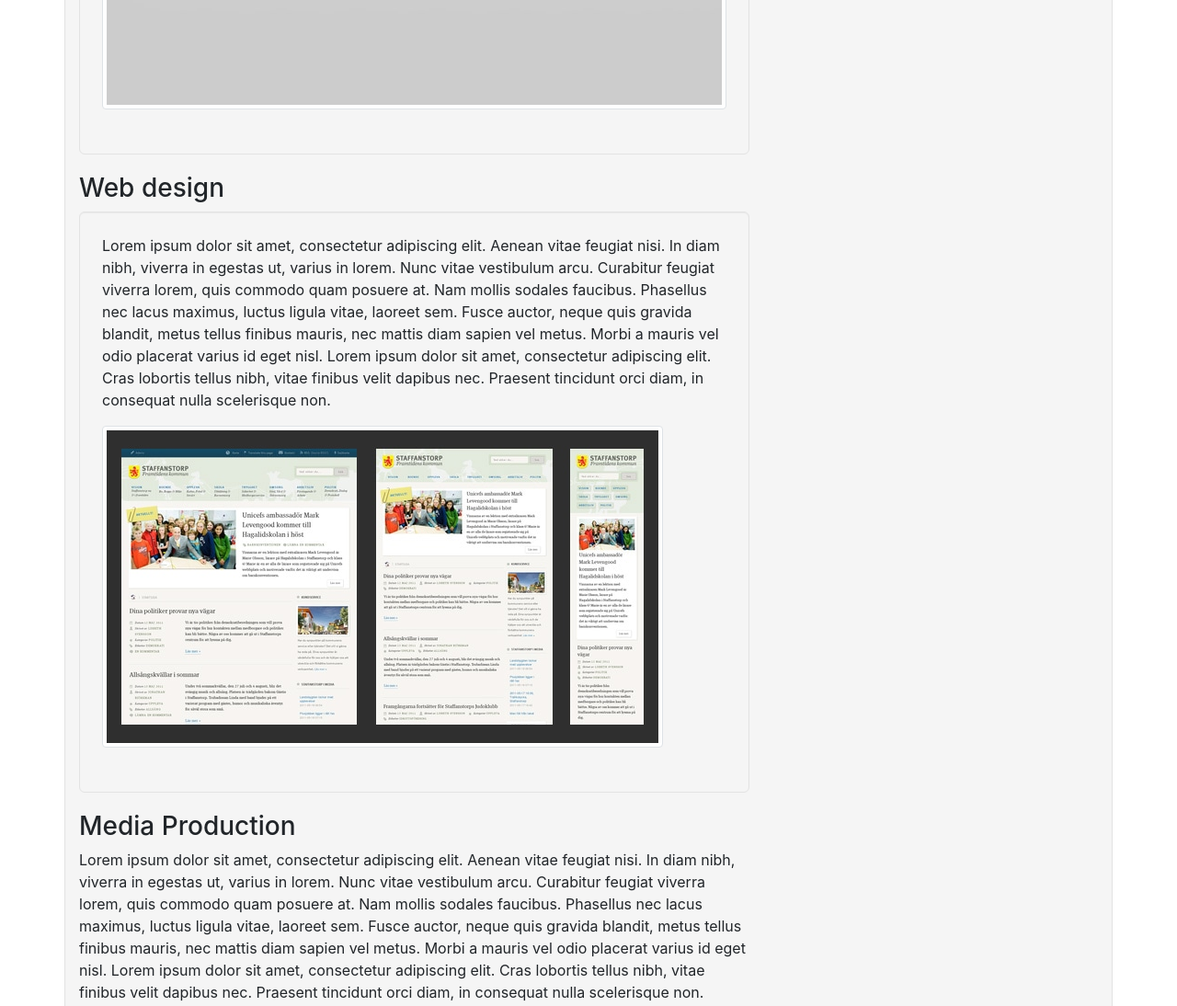
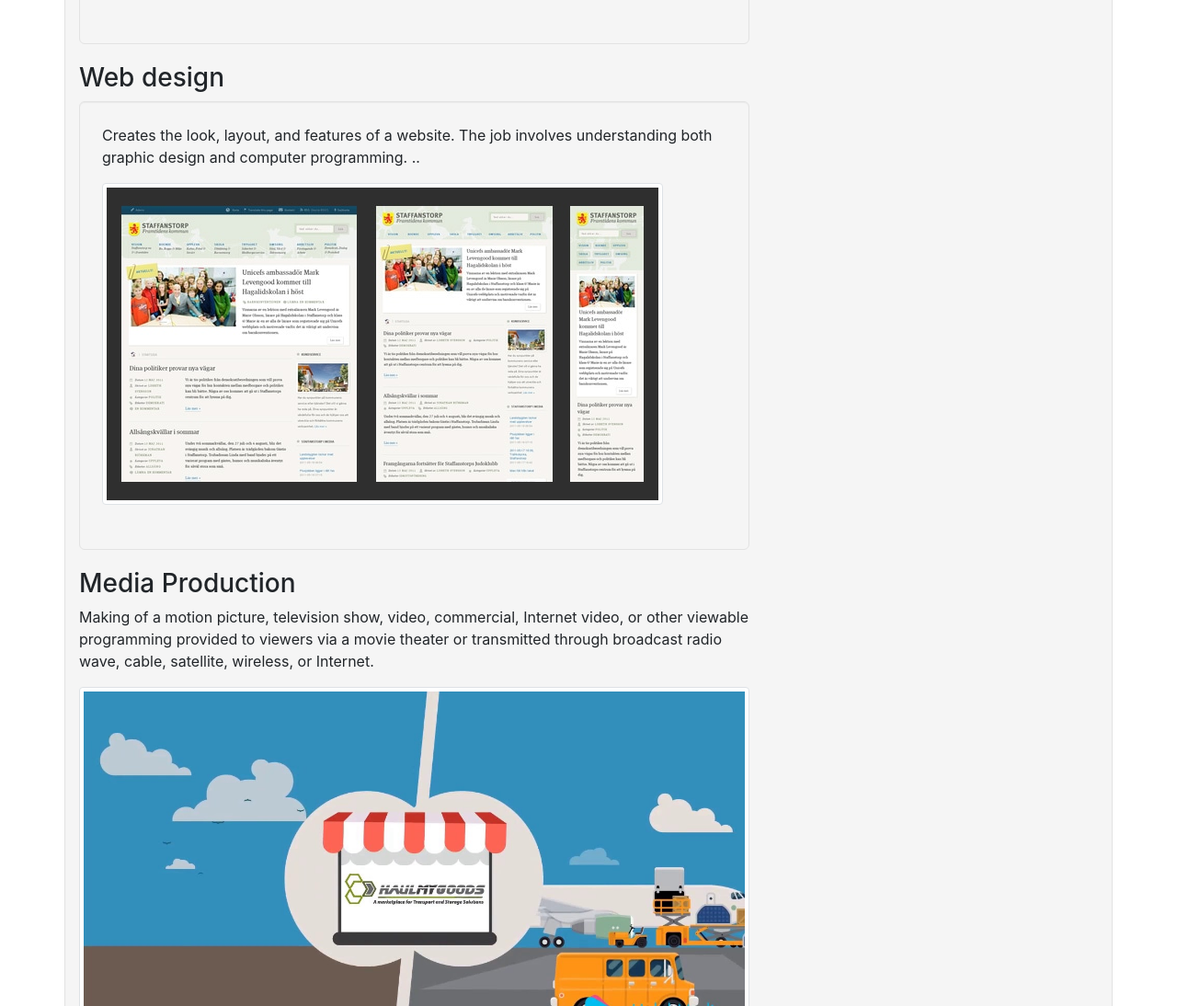
Before and after one commit to djaldave/My-Portfolio, a plain HTML site: page portfolio.html in a window 1280 px wide. Shown: the part 1140-2234 px from the top of the page at 92% size. Drawn offline with nearby package versions, Linux system fonts and the light colour scheme.

Commit message:
fixing bug , changing text

```diff
--- a/portfolio.html
+++ b/portfolio.html
@@ -42,8 +42,10 @@
                     <h3 class="panel-title">Graphic Design</h3>
                 </div>
                 <div class="panel-body well well-lg">
-
-                    <p>Lorem ipsum dolor sit amet, consectetur adipiscing elit. Aenean vitae feugiat nisi. In diam nibh, viverra in egestas ut, varius in lorem. Nunc vitae vestibulum arcu. Curabitur feugiat viverra lorem, quis commodo quam posuere at. Nam mollis sodales faucibus. Phasellus nec lacus maximus, luctus ligula vitae, laoreet sem. Fusce auctor, neque quis gravida blandit, metus tellus finibus mauris, nec mattis diam sapien vel metus. Morbi a mauris vel odio placerat varius id eget nisl. Lorem ipsum dolor sit amet, consectetur adipiscing elit. Cras lobortis tellus nibh, vitae finibus velit dapibus nec. Praesent tincidunt orci diam, in consequat nulla scelerisque non.
+                    <p>
+                        Create visual concepts, by hand or using computer software, to communicate
+                        ideas that inspire, inform, or captivate consumers. They develop the overall layout and
+                        production design for advertisements, brochures, magazines, and corporate reports.
                     </p>
                     <img src="img/gd.jpg" alt="" class="img-thumbnail mx-sm-auto img-fluid ">
 
@@ -54,7 +56,11 @@
         </div>
         <div class="col-md-4">
             <div class="well">
-                <p class="font-italic">I don’t like to define myself by the work I’ve done. I define myself by the work I want to do. Skills can be taught, personality is inherent. I prefer to keep learning, continue challenging myself, and do interesting things that matter.</p>
+                <p class="font-italic">
+                    I don’t like to define myself by the work I’ve done. I define myself by the work
+                    I want to do. Skills can be taught, personality is inherent. I prefer to keep learning, continue
+                    challenging myself, and do interesting things that matter.
+                </p>
             </div>
         </div>
     </div>
@@ -65,7 +71,9 @@
                     <h3 class="panel-title">Web design</h3>
                 </div>
                 <div class="panel-body well well-lg">
-                    <p>Lorem ipsum dolor sit amet, consectetur adipiscing elit. Aenean vitae feugiat nisi. In diam nibh, viverra in egestas ut, varius in lorem. Nunc vitae vestibulum arcu. Curabitur feugiat viverra lorem, quis commodo quam posuere at. Nam mollis sodales faucibus. Phasellus nec lacus maximus, luctus ligula vitae, laoreet sem. Fusce auctor, neque quis gravida blandit, metus tellus finibus mauris, nec mattis diam sapien vel metus. Morbi a mauris vel odio placerat varius id eget nisl. Lorem ipsum dolor sit amet, consectetur adipiscing elit. Cras lobortis tellus nibh, vitae finibus velit dapibus nec. Praesent tincidunt orci diam, in consequat nulla scelerisque non.
+                    <p>
+                        Creates the look, layout, and features of a website. The job involves understanding both graphic
+                        design and computer programming. ..
                     </p>
                     <img src="img/wd.jpg" alt="" class="img-thumbnail mx-sm-auto img-fluid ">
 
@@ -82,7 +90,10 @@
                     <h3 class="panel-title">Media Production</h3>
                 </div>
                 <div class="panel-body">
-                    <p>Lorem ipsum dolor sit amet, consectetur adipiscing elit. Aenean vitae feugiat nisi. In diam nibh, viverra in egestas ut, varius in lorem. Nunc vitae vestibulum arcu. Curabitur feugiat viverra lorem, quis commodo quam posuere at. Nam mollis sodales faucibus. Phasellus nec lacus maximus, luctus ligula vitae, laoreet sem. Fusce auctor, neque quis gravida blandit, metus tellus finibus mauris, nec mattis diam sapien vel metus. Morbi a mauris vel odio placerat varius id eget nisl. Lorem ipsum dolor sit amet, consectetur adipiscing elit. Cras lobortis tellus nibh, vitae finibus velit dapibus nec. Praesent tincidunt orci diam, in consequat nulla scelerisque non.
+                    <p>
+                        Making of a motion picture, television show, video, commercial, Internet video, or other
+                        viewable programming provided to viewers via a movie theater or transmitted through broadcast
+                        radio wave, cable, satellite, wireless, or Internet.
                     </p>
                     <img src="img/md.jpg" alt="" class="img-thumbnail mx-sm-auto img-fluid ">
 
```
